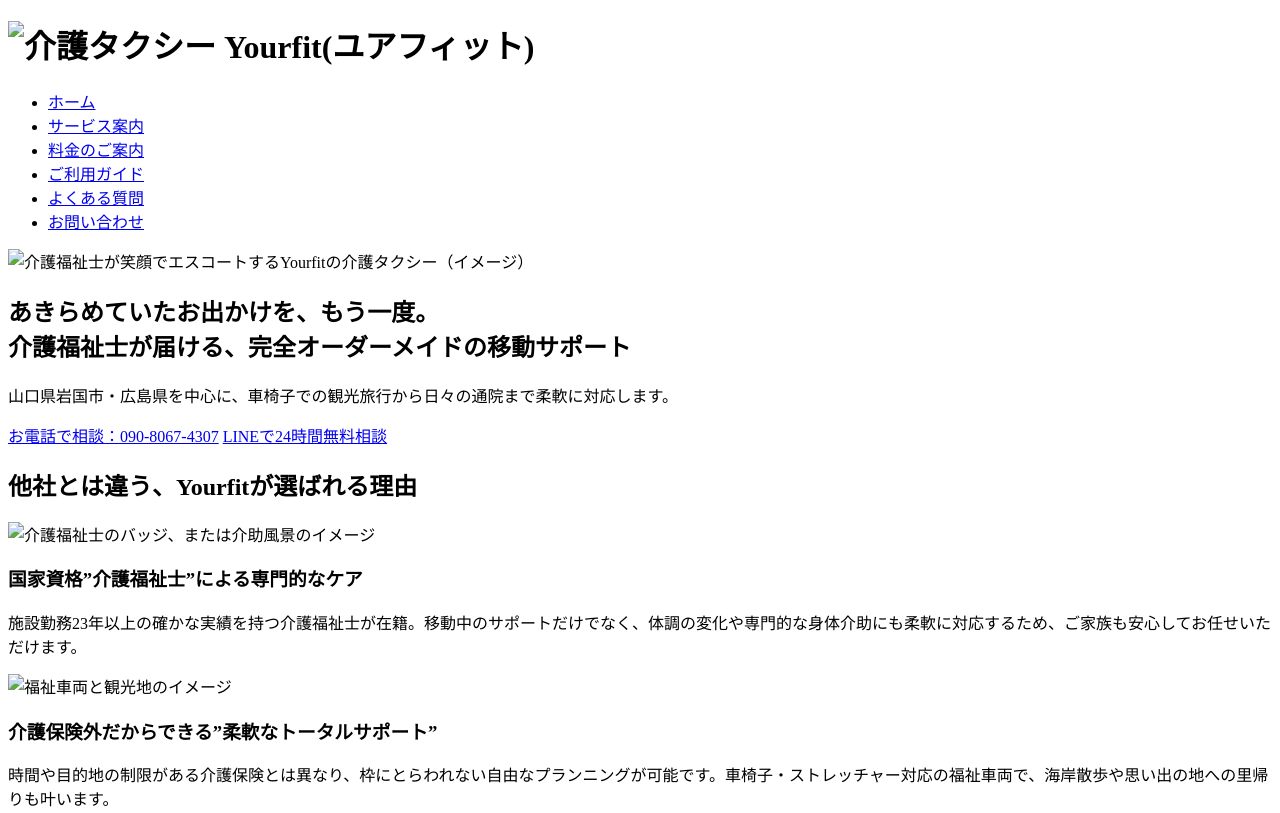
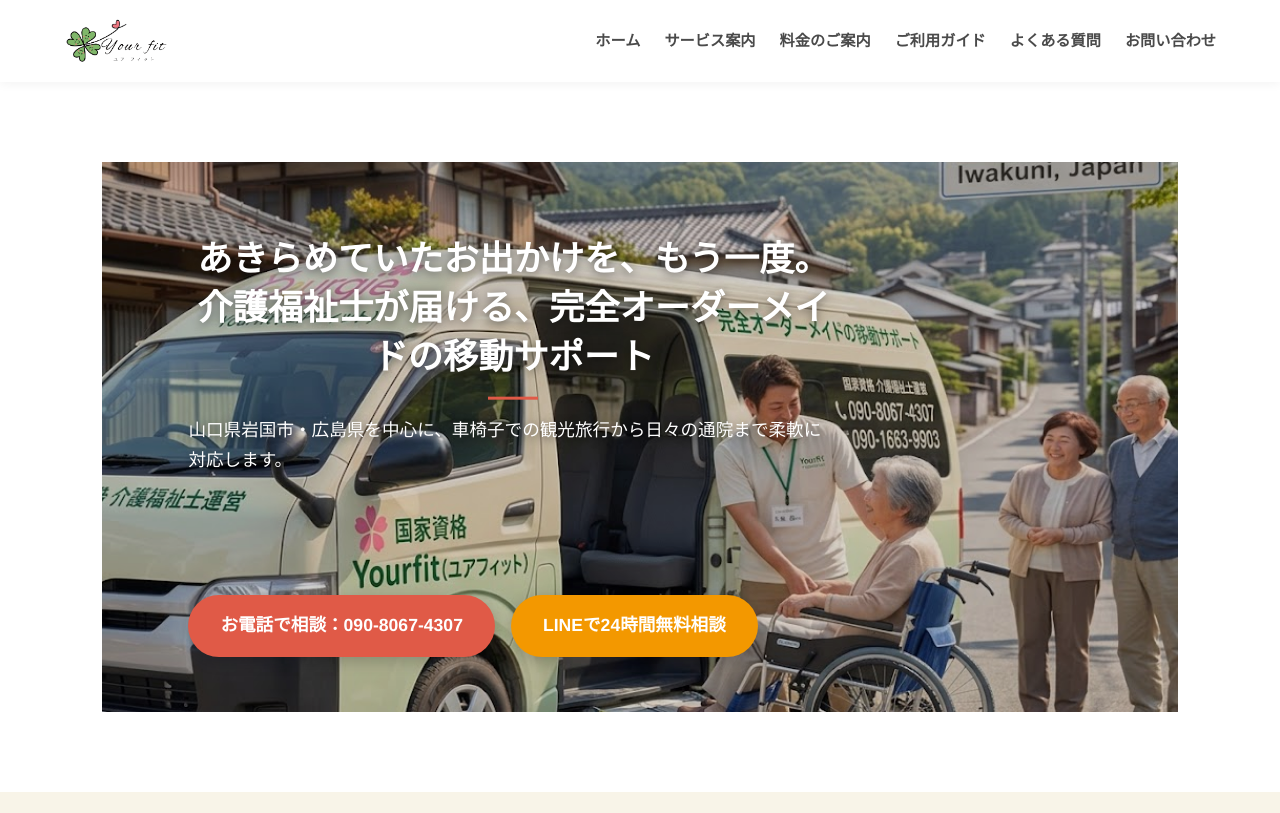
Before and after one commit to TOsan211/yourfit, a plain HTML site: page index.html in a window 1280 px wide. Shown: the top 813 px of the page. Drawn offline with Linux system fonts and the light colour scheme; the site is published under a folder, as on GitHub Pages, so addresses that start at the root find nothing.

```diff
--- a/index.html
+++ b/index.html
@@ -5,13 +5,13 @@
     <meta name="viewport" content="width=device-width, initial-scale=1.0">
     <title>【仮】岩国・広島の介護タクシー Yourfit（ユアフィット）｜介護福祉士による安心旅行・外出支援</title>
     <link rel="icon" href="favicon.ico" type="image/x-icon">
-    <link rel="stylesheet" href="/assets/css/reset.css">
-    <link rel="stylesheet" href="/assets/css/style.css">
+    <link rel="stylesheet" href="assets/css/reset.css">
+    <link rel="stylesheet" href="assets/css/style.css">
     <meta name="description" content="【仮】山口県岩国市・広島市を中心に車椅子での観光・旅行、通院をサポートする介護タクシー「Yourfit」の公式サイト。福祉施設23年以上の経験を持つ介護福祉士が柔軟にサポートします。">
 </head>
 <body>
     <header>
-        <h1><img src="/assets/imgs/logo.png" alt="介護タクシー Yourfit(ユアフィット)"></h1>
+        <h1><img src="assets/imgs/logo.png" alt="介護タクシー Yourfit(ユアフィット)"></h1>
         <nav>
             <ul>
                 <li><a href="./index.html">ホーム</a></li>
@@ -30,7 +30,7 @@
         =========================================== -->
         <section class="hero-section">
             <div class="hero-visual">
-                <img src="/assets/imgs/main-visual.jpg" alt="介護福祉士が笑顔でエスコートするYourfitの介護タクシー（イメージ）">
+                <img src="assets/imgs/main-visual.jpg" alt="介護福祉士が笑顔でエスコートするYourfitの介護タクシー（イメージ）">
                 <div class="hero-catch">
                     <h2>あきらめていたお出かけを、もう一度。<br>介護福祉士が届ける、完全オーダーメイドの移動サポート</h2>
                     <p>山口県岩国市・広島県を中心に、車椅子での観光旅行から日々の通院まで柔軟に対応します。</p>
@@ -50,12 +50,12 @@
             <h2>他社とは違う、Yourfitが選ばれる理由</h2>
             <div class="feature-grid">
                 <div class="feature-card">
-                    <img src="/assets/imgs/feature1.png" alt="介護福祉士のバッジ、または介助風景のイメージ">
+                    <img src="assets/imgs/feature1.png" alt="介護福祉士のバッジ、または介助風景のイメージ">
                     <h3>国家資格”介護福祉士”による専門的なケア</h3>
                     <p>施設勤務23年以上の確かな実績を持つ介護福祉士が在籍。移動中のサポートだけでなく、体調の変化や専門的な身体介助にも柔軟に対応するため、ご家族も安心してお任せいただけます。</p>
                 </div>
                 <div class="feature-card">
-                    <img src="/assets/imgs/feature2.png" alt="福祉車両と観光地のイメージ">
+                    <img src="assets/imgs/feature2.png" alt="福祉車両と観光地のイメージ">
                     <h3>介護保険外だからできる”柔軟なトータルサポート”</h3>
                     <p>時間や目的地の制限がある介護保険とは異なり、枠にとらわれない自由なプランニングが可能です。車椅子・ストレッチャー対応の福祉車両で、海岸散歩や思い出の地への里帰りも叶います。</p>
                 </div>
```
